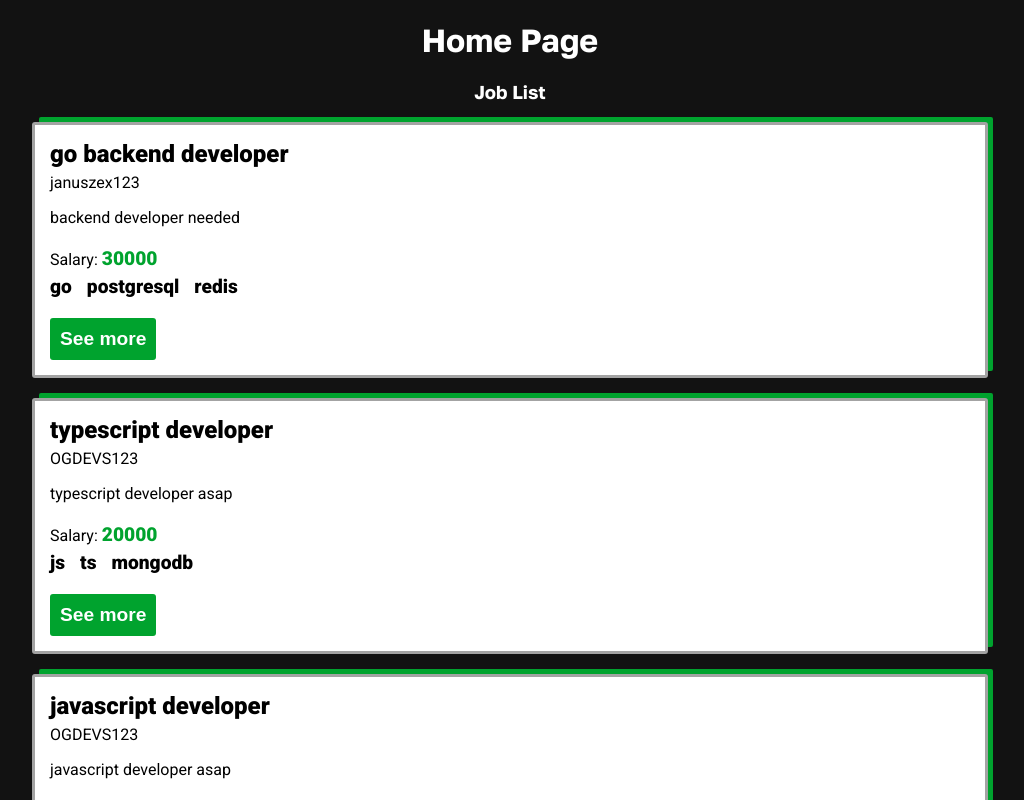
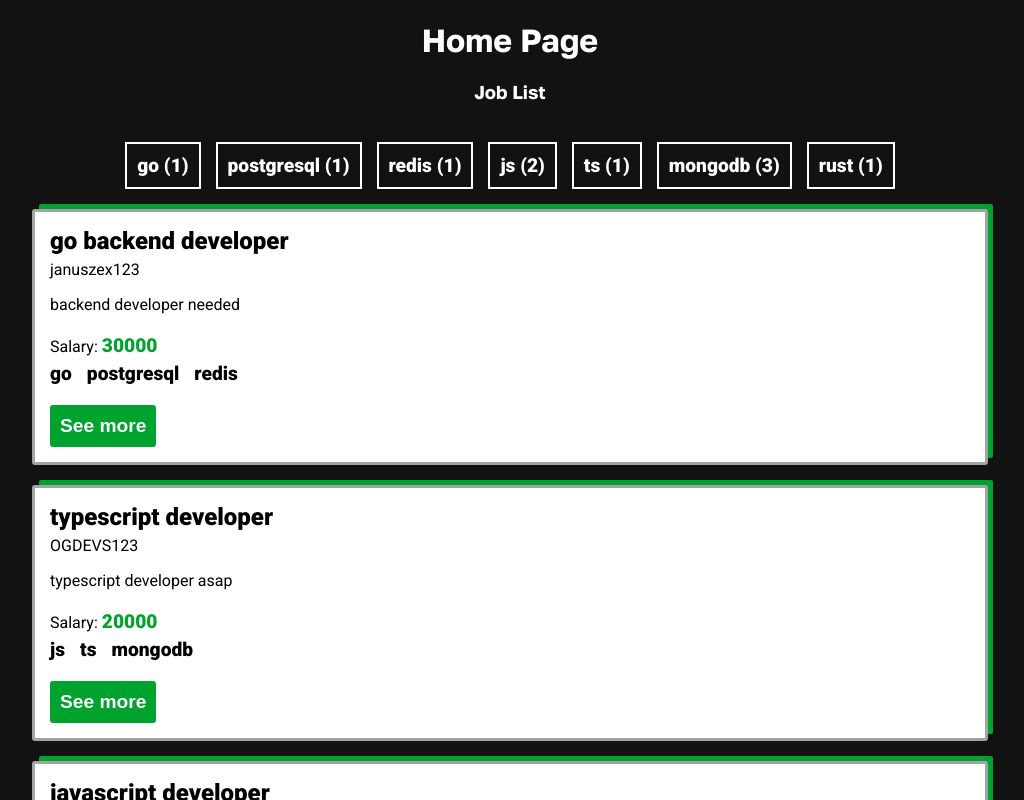
Before and after one commit to szymon676/Jobguru, a Vue app in the folder Frontend/: page /listOffer in a window 1280 px wide. Shown: the top 800 px of the page, without its empty margins (130-1154 px from the left). Built offline with nearby package versions, Linux system fonts and the light colour scheme.

Commit message:
✨feature: Create list wish skills

```diff
--- a/Frontend/package.json
+++ b/Frontend/package.json
@@ -12,12 +12,13 @@
     "format": "prettier --write src/"
   },
   "dependencies": {
+    "pinia": "^2.0.33",
     "vue": "^3.2.47",
     "vue-router": "^4.1.6"
   },
   "devDependencies": {
     "@rushstack/eslint-patch": "^1.2.0",
-    "@types/node": "^18.14.2",
+    "@types/node": "^18.15.5",
     "@vitejs/plugin-vue": "^4.0.0",
     "@vue/eslint-config-prettier": "^7.1.0",
     "@vue/eslint-config-typescript": "^11.0.2",
--- a/Frontend/src/components/homePage/offerList/OfferList.vue
+++ b/Frontend/src/components/homePage/offerList/OfferList.vue
@@ -1,9 +1,11 @@
 <script setup lang="ts">
 import { offerExamples } from '@/data/examples/offerExamples'
+import SkillList from '../skillList/SkillList.vue'
 import SingleOffer from './SingleOffer.vue'
 </script>
 
 <template>
+  <SkillList />
   <div class="list">
     <SingleOffer v-for="offer in offerExamples" v-bind="offer" :key="offer.id" />
   </div>
--- /dev/null
+++ b/Frontend/src/components/homePage/skillList/SkillList.vue
@@ -0,0 +1,41 @@
+<script setup lang="ts">
+import { useOfferStore } from '@/stores/offers/useOfferStore'
+import { storeToRefs } from 'pinia'
+const { getSkillList, toggleSelectedOffer } = useOfferStore()
+
+const { selectedOffers } = storeToRefs(useOfferStore())
+</script>
+
+<template>
+  <div class="listSkill">
+    <button
+      v-for="skill in getSkillList"
+      @click="toggleSelectedOffer(skill.name)"
+      :class="{ select: selectedOffers.includes(skill.name) }"
+    >
+      {{ skill.name }} ({{ skill.counter }})
+    </button>
+  </div>
+</template>
+<style lang="scss">
+.listSkill {
+  display: flex;
+  flex-wrap: wrap;
+  padding: 20px;
+  justify-content: center;
+  gap: 15px;
+  button {
+    font-size: 1.2rem;
+    font-weight: 600;
+    font-family: 'Roboto';
+    padding: 10px;
+    border: 2px solid white;
+    background-color: transparent;
+    color: white;
+    cursor: pointer;
+    &.select {
+      background-color: green;
+    }
+  }
+}
+</style>
--- a/Frontend/src/main.ts
+++ b/Frontend/src/main.ts
@@ -3,8 +3,11 @@ import App from './App.vue'
 import router from './router'
 
 import './assets/main.css'
+import { createPinia } from 'pinia'
 
 const app = createApp(App)
+const pinia = createPinia()
+app.use(pinia)
 
 app.use(router)
 
--- a/Frontend/src/pages/HomePage.vue
+++ b/Frontend/src/pages/HomePage.vue
@@ -37,7 +37,7 @@ body {
   background-color: #121212;
   color: #fff;
   font-family: 'Golos Text', sans-serif;
-  overflow: hidden;
+  overflow-x: hidden;
 }
 
 .acces {
--- /dev/null
+++ b/Frontend/src/stores/offers/helpers/getSkillsWithCounter.ts
@@ -0,0 +1,12 @@
+import type { OfferExamplesType } from '@/data/examples/offerExamples'
+
+export function getSkillsWithCounter(offers: OfferExamplesType) {
+  const listWithoutCounting = [...new Set(offers.map((offer) => offer.skills).flat())]
+  return listWithoutCounting.map((skill) => {
+    const appearanceCounter = offers.reduce((acc, value) => {
+      return value.skills.includes(skill) ? acc + 1 : acc
+    }, 0)
+
+    return { name: skill, counter: appearanceCounter }
+  })
+}
--- /dev/null
+++ b/Frontend/src/stores/offers/useOfferStore.ts
@@ -0,0 +1,21 @@
+import { offerExamples } from '@/data/examples/offerExamples'
+import { defineStore } from 'pinia'
+import { getSkillsWithCounter } from './helpers/getSkillsWithCounter'
+
+export const useOfferStore = defineStore('offers', {
+  state: () => {
+    return { listOffer: offerExamples, selectedOffers: [] as Array<string> }
+  },
+  actions: {
+    toggleSelectedOffer(nameOffer: string) {
+      if (this.selectedOffers.includes(nameOffer)) {
+        this.selectedOffers = this.selectedOffers.filter((offer) => offer !== nameOffer)
+      } else {
+        this.selectedOffers.push(nameOffer)
+      }
+    }
+  },
+  getters: {
+    getSkillList: (state) => getSkillsWithCounter(state.listOffer)
+  }
+})
--- a/Frontend/tsconfig.json
+++ b/Frontend/tsconfig.json
@@ -5,7 +5,8 @@
     "baseUrl": ".",
     "paths": {
       "@/*": ["./src/*"]
-    }
+    },
+    "lib": ["es2019", "DOM"]
   },
 
   "references": [
```
Also changed, not shown: 1 other file (tests, documents, lock files or other folders).
